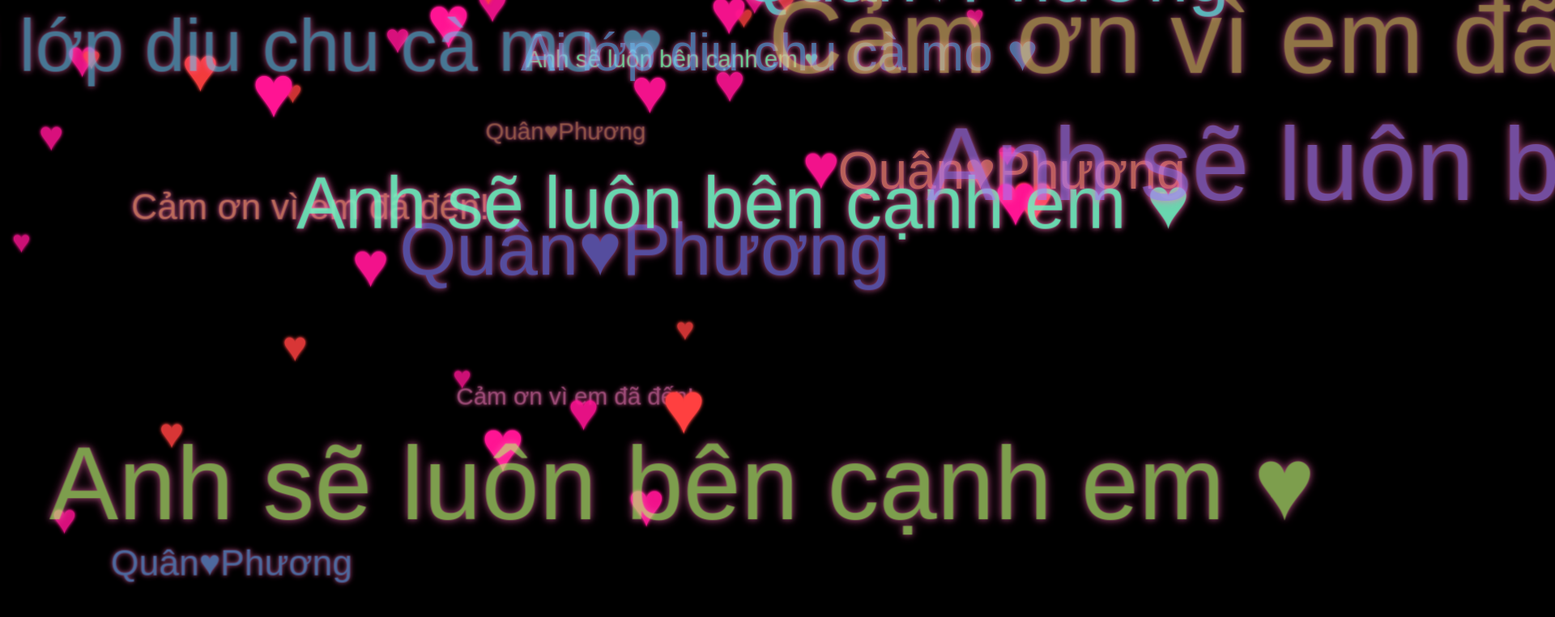
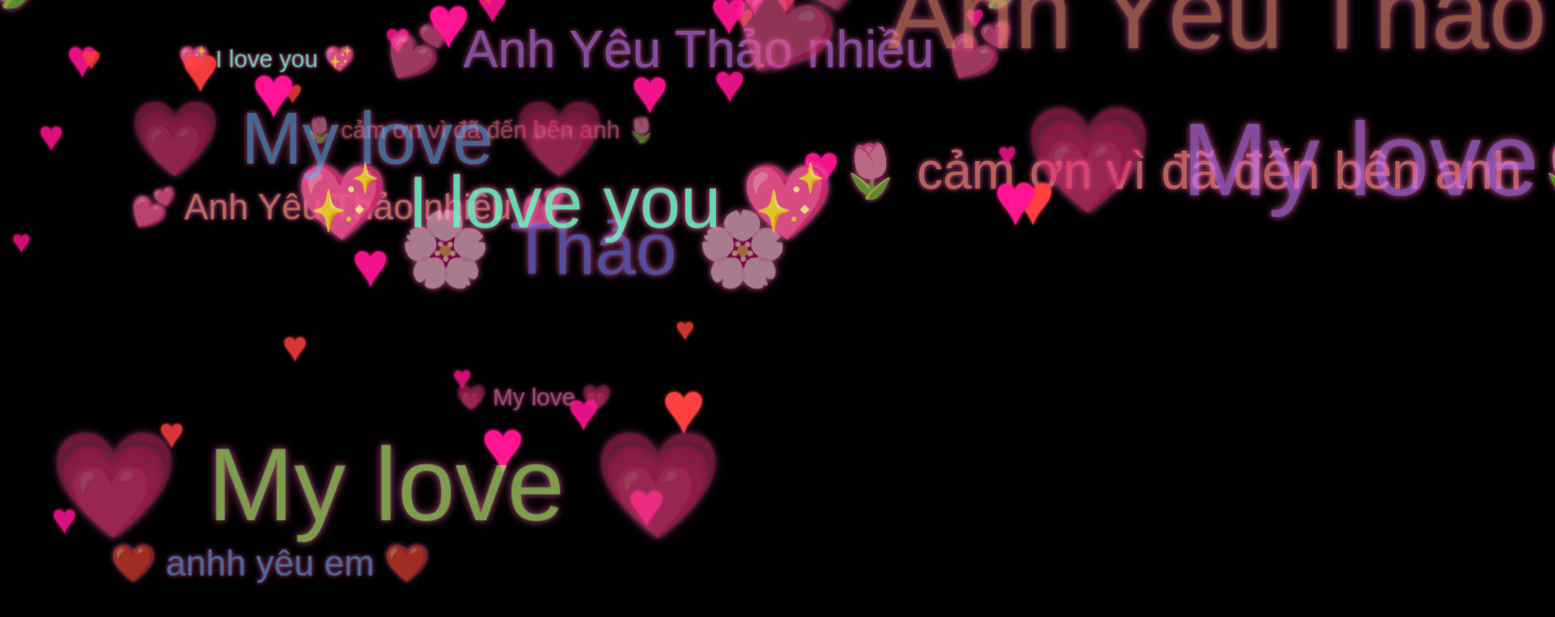
Before and after one commit to TNoLove/love08, a plain HTML site: page index.html in a window 1280 px wide. Shown: the top 762 px of the page at 81% size, 1920 px wide, since content can reach past the window. Drawn offline with Linux system fonts and the light colour scheme.

Commit message:
Update index.html

```diff
--- a/index.html
+++ b/index.html
@@ -134,10 +134,31 @@
     </audio>
     <script>
         const texts = [
-            "Cảm ơn vì em đã đến!",
-            "Ai lớp diu chu cà mo ♥",
-            "Anh sẽ luôn bên cạnh em ♥",
-            "Quân♥Phương"
+            "💖 I love you 💖",
+"❤️ anhh yêu em ❤️",
+"🌸 Thảo 🌸",
+"💗 My love 💗",
+"💕 Anh Yêu Thảo nhiều 💕",
+"🌷 cảm ơn vì đã đến bên anh 🌷",
+"💖 I love you 💖",
+"❤️ anhh yêu em ❤️",
+"🌸 Thảo 🌸",
+"💗 My love 💗",
+"💕 Anh Yêu Thảo nhiều 💕",
+"🌷 cảm ơn vì đã đến bên anh 🌷",
+"💖 I love you 💖",
+"❤️ anhh yêu em ❤️",
+"🌸 Thảo 🌸",
+"💗 My love 💗",
+"💕 Anh Yêu Thảo nhiều 💕",
+"🌷 cảm ơn vì đã đến bên anh 🌷",
+"💖 I love you 💖",
+"❤️ anhh yêu em ❤️",
+"🌸 Thảo 🌸",
+"💗 My love 💗",
+"💕 Anh Yêu Thảo nhiều 💕",
+"🌷 cảm ơn vì đã đến bên anh 🌷",
+
         ];
 
         const scene = document.getElementById("scene");
```
